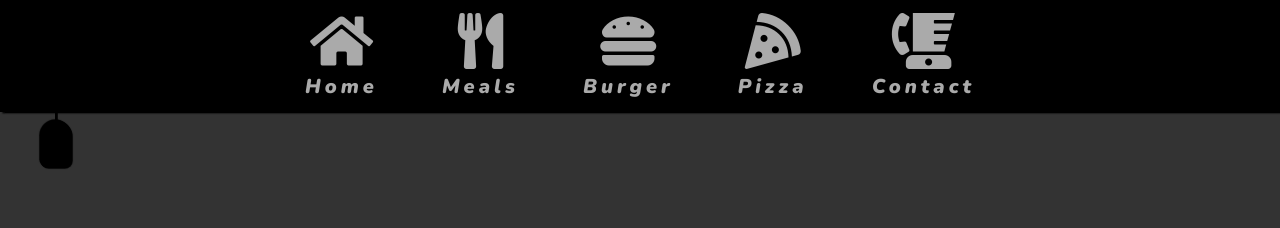
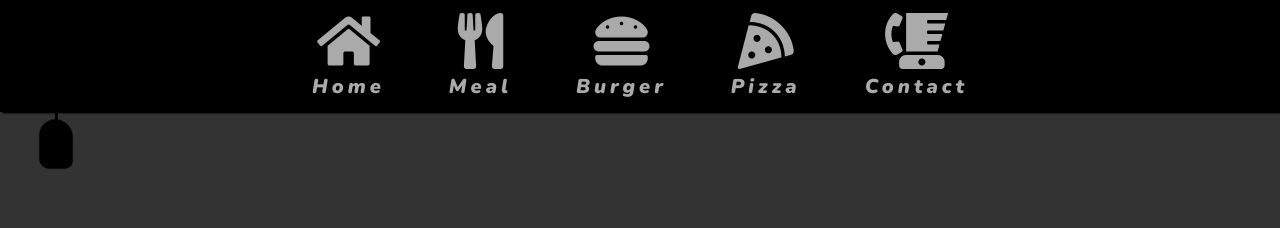
Before and after one commit to amish2024-hub/Food_Website, a plain HTML site: page index.html in a window 1280 px wide. Both pictures are taken after a click on the element 56 px from the left and 144 px from the top of the page. Shown: the top 228 px of the page. Drawn offline with nearby package versions, Linux system fonts and the light colour scheme.

Commit message:
Text changes

```diff
--- a/index.html
+++ b/index.html
@@ -18,7 +18,7 @@
             </a>
             <a href="#" class="navbar-link">
                 <i class="fas fa-utensils"></i>
-                <span>Meals</span>
+                <span>Meal</span>
             </a>
             <a href="#" class="navbar-link">
                 <i class="fas fa-hamburger"></i>
```
